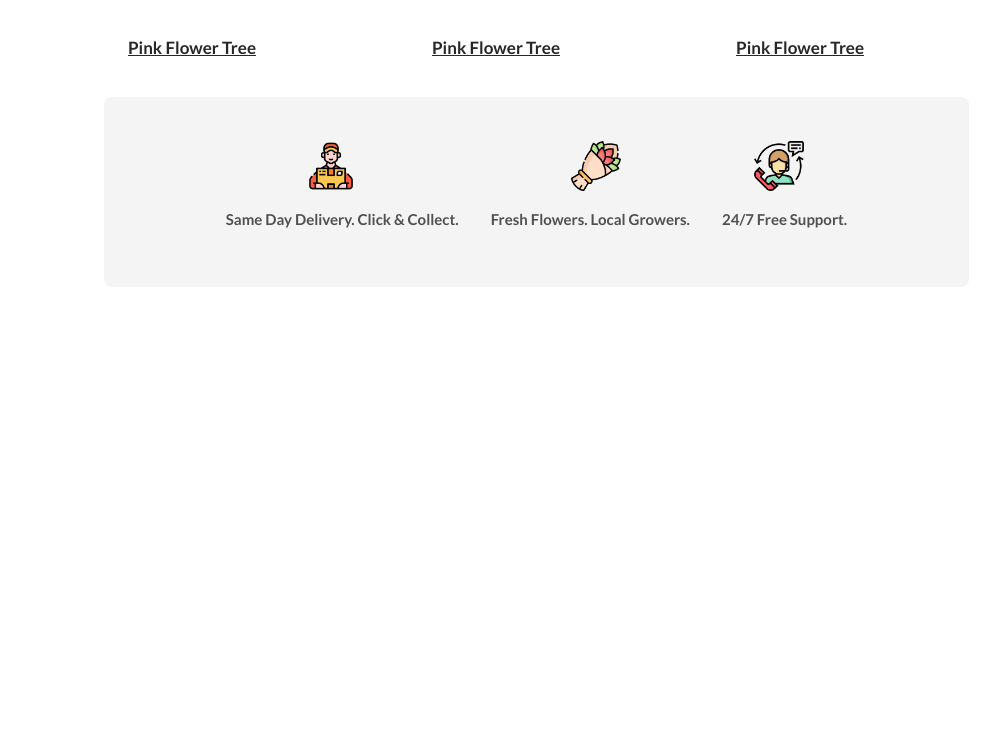
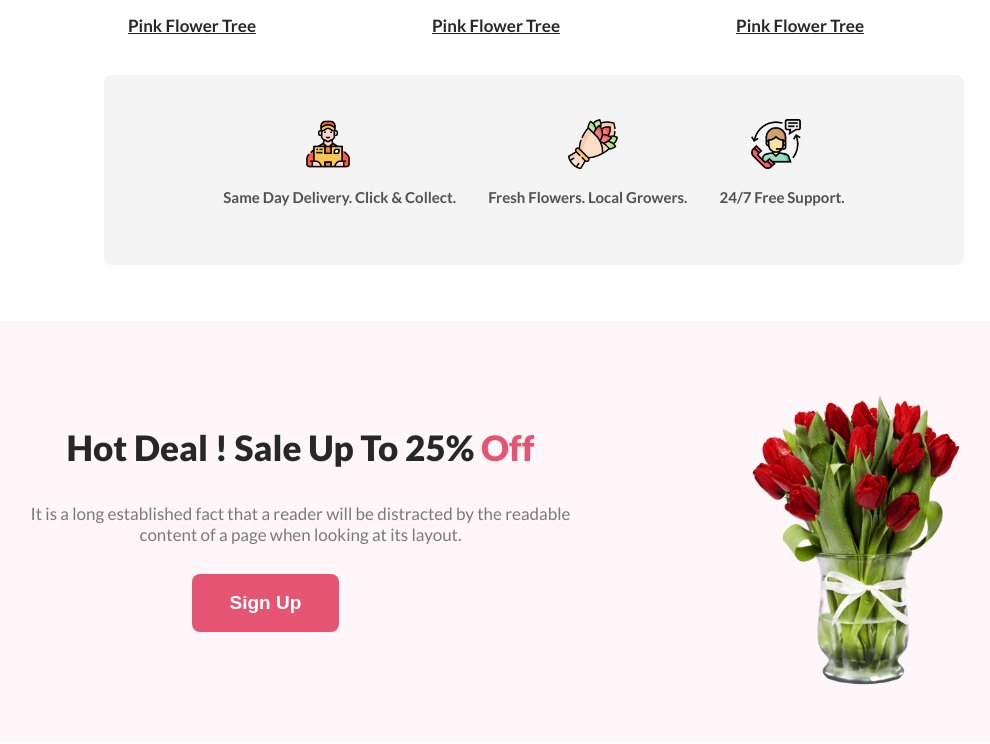
Before and after one commit to Alif102/assignment-one-alif_ahmed, a plain HTML site: page index.html in a window 1280 px wide. Shown: the part 1271-2015 px from the top of the page, without its empty margins (144-1134 px from the left). Before the commit the page ends 1566 px from the top, so only its background shows below. Drawn offline with Linux system fonts and the light colour scheme.

Commit message:
hot sale added

```diff
--- a/Styles/flowerStyles.css
+++ b/Styles/flowerStyles.css
@@ -62,7 +62,7 @@ font-family: 'Roboto Slab', serif;
     color: #272727;
     text-align: center;
     font-family: Lato;
-    font-size: 40px;
+    font-size: 30px;
     font-weight: 800;
     margin-top: 100px;
 
@@ -148,7 +148,7 @@ text-decoration-line: underline;
 
 .boxes-two{
     display: flex;
-    width: 865px;
+    width: 860px;
     height: 190px;
     flex-shrink: 0;
     justify-content: center;
@@ -185,3 +185,75 @@ text-decoration-line: underline;
 
 
 /* Featured style end */
+
+.third-section{
+    display: flex;
+    border-radius: 8px;
+    background: rgba(229, 84, 115, 0.05);
+    margin: 3.5rem 0rem;
+    padding: 70px 80px 50px 70px;
+    align-items: center;
+    justify-content: space-around;
+}
+.hot-deal{
+    width: 570px;
+    height: 300px;
+}
+.span-text-color{
+    color: #E55473;
+}
+
+.left-side-header{
+    color: #272727;
+    font-family: Lato;
+    font-size: 35px;
+    text-align: center;
+    font-weight: 800;
+
+}
+.left-side-para{
+    color: rgba(39, 39, 39, 0.60);
+    /* margin-top: 20px; */
+    text-align: center;
+    font-family: Lato;
+    font-size: 17px;
+    font-style: normal;
+    font-weight: 400;
+
+}
+.signup-btn{
+    border-radius: 8px;
+    background: #E55473;  border: 0;
+    color: white;
+    font-size: 19px;
+    font-weight: 700;
+    padding: 18px 38px;
+    margin-left: 11rem;
+
+}
+
+.third-img{
+    width: 218px;
+    height: 300px;
+}
+.img-boxes{
+    display: flex;
+    gap: 1rem;
+    padding: 10px 20px 30px 20px;
+    justify-content: center;
+
+}
+.insta-img{
+    width: 200px;
+    height: 250px;
+}
+
+/* instagram part end */
+
+.back-img{
+    background: url(../Rectangle\ 9.png);
+    background-size: cover;
+    width: 860px;
+    height: 200px;
+    margin-left: 15rem;
+}
--- a/index.html
+++ b/index.html
@@ -85,6 +85,17 @@
 
     </section>
 
+    <section>
+        <div class="third-section">
+            <div class="hot-deal">
+                <h3 class="left-side-header">Hot Deal ! Sale Up To 25% <span class="span-text-color">Off</span></h3>
+                <h5 class="left-side-para">It is a long established fact that a reader will be distracted by the readable content of a page when looking at its layout.</h5>
+                <button class="signup-btn">Sign Up</button>
+            </div>
+            <img class="third-img" src="./Flower Asset/pngwing 8.png" alt="" srcset="">
+        </div>
+    </section>
+
 
 </body>
 </html>
```
Also changed, not shown: Rectangle 9.png (added).
